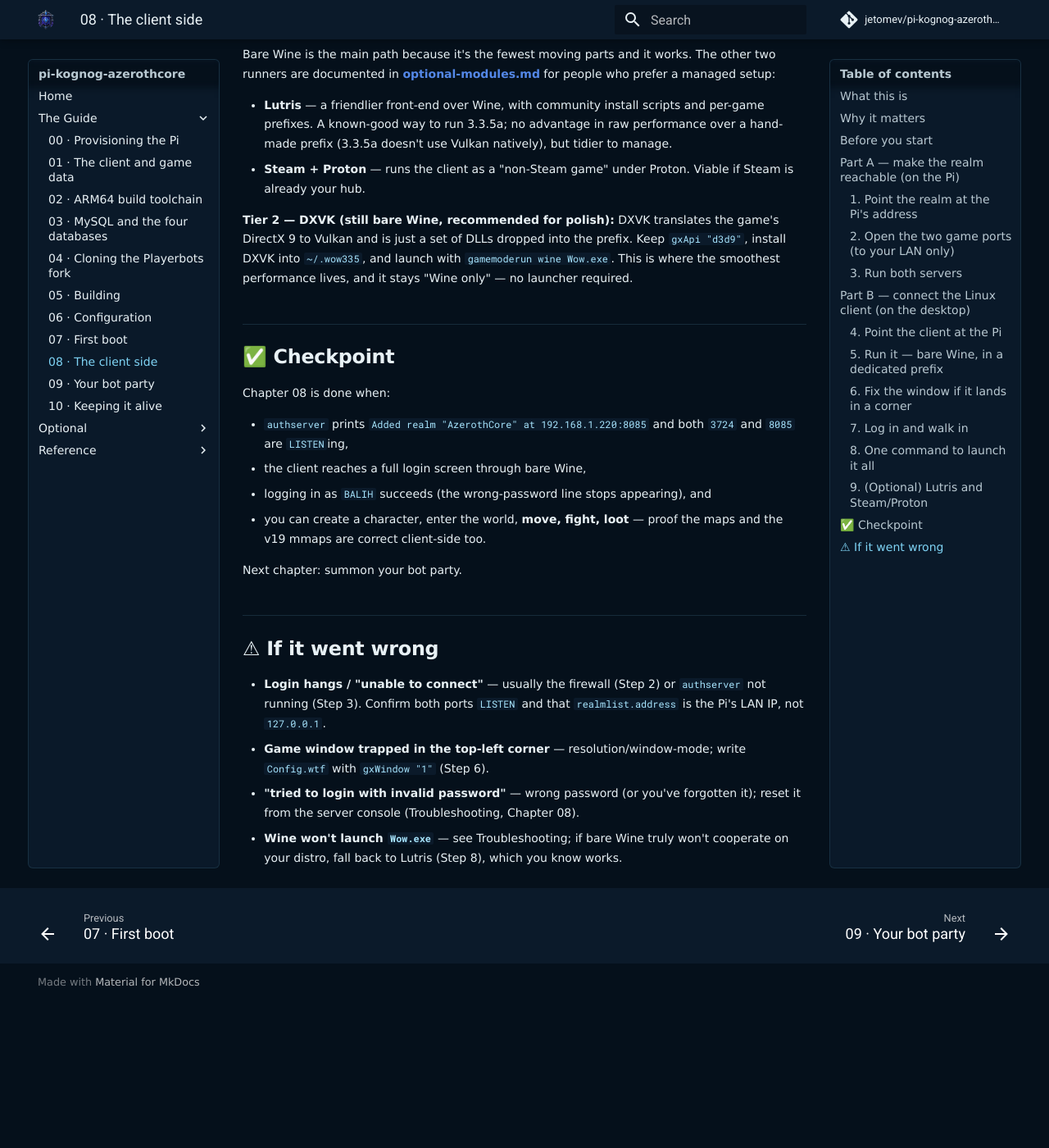
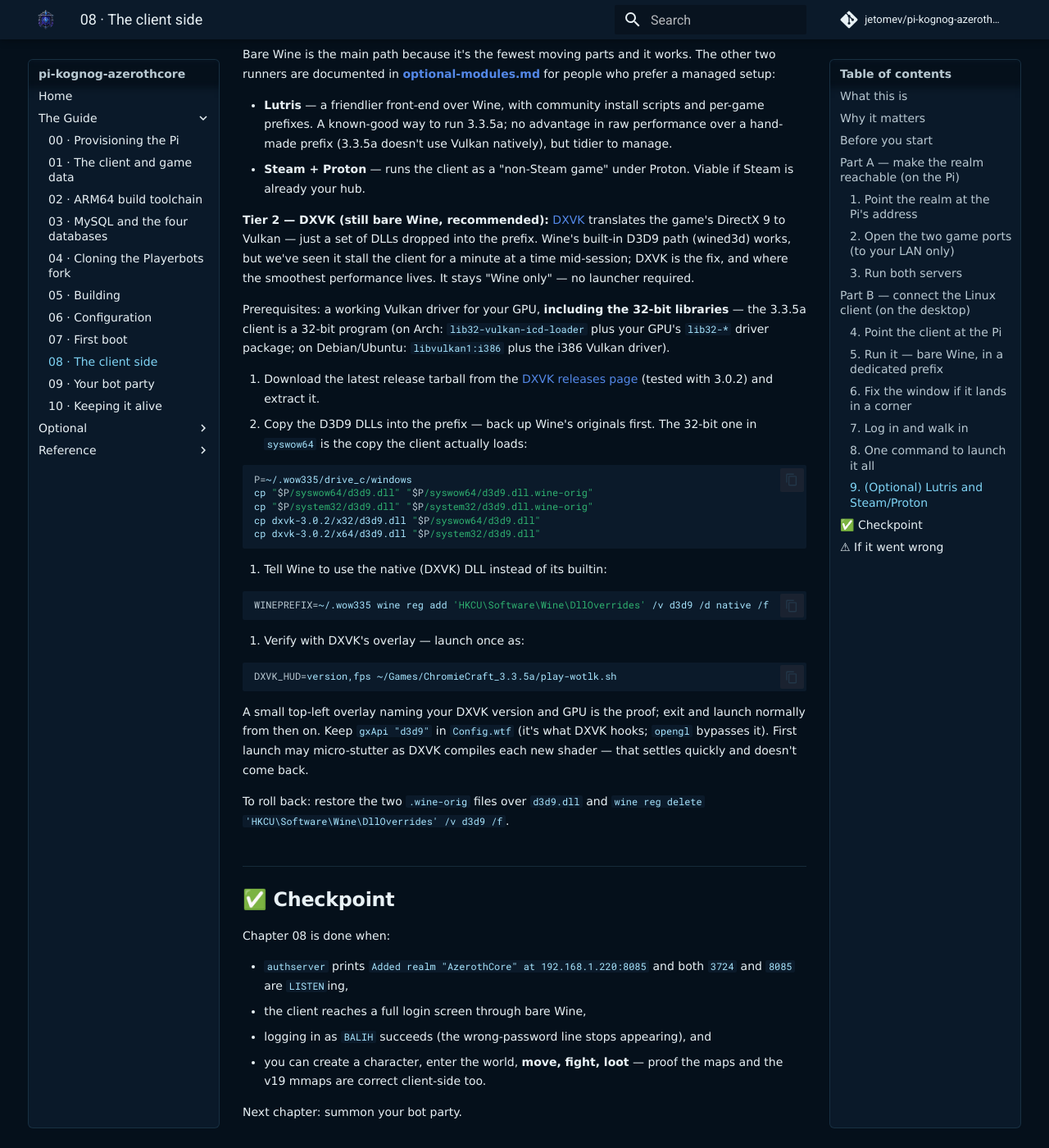
Before and after one commit to jetomev/pi-kognog-azerothcore, an MkDocs documentation site: the page built from docs/08-client-side.md, in a window 1280 px wide and 1400 px high, scrolled down 5205 px. Shown: the whole window at 82% size. Built offline with MkDocs 1.6.1 and Material for MkDocs 9.7.7, drawn with Linux system fonts in a browser that asks for light colours; comment, search, counter and statistics services are not loaded; before the commit the page ends 6425 px from its top, so only the background shows below that.

Commit message:
docs(ch08): write the real tier-2 DXVK recipe, tested live on 3.0.2
The tier-2 section promised "install DXVK into the prefix" with no steps.
Now it has them, exactly as performed: 32-bit Vulkan prerequisites (the
3.3.5a client is 32-bit, so syswow64/d3d9.dll is the copy that loads),
backup + copy of the DLLs, the d3d9=native registry override, DXVK_HUD
verification launch, shader-compile stutter note, and rollback.

Motivated by the field: wined3d stalled the client for a minute at a time
mid-session, twice in three days; DXVK 3.0.2 confirmed live via overlay.
Version reference bumped 2.5.3 -> 3.0.2. SOURCES.md gains a DXVK row.

Co-Authored-By: Claude Fable 5 <noreply@anthropic.com>

````diff
--- a/docs/08-client-side.md
+++ b/docs/08-client-side.md
@@ -260,10 +260,49 @@ prefer a managed setup:
 - **Steam + Proton** — runs the client as a "non-Steam game" under Proton. Viable if Steam
   is already your hub.
 
-**Tier 2 — DXVK (still bare Wine, recommended for polish):** DXVK translates the game's
-DirectX 9 to Vulkan and is just a set of DLLs dropped into the prefix. Keep `gxApi "d3d9"`,
-install DXVK into `~/.wow335`, and launch with `gamemoderun wine Wow.exe`. This is where
-the smoothest performance lives, and it stays "Wine only" — no launcher required.
+**Tier 2 — DXVK (still bare Wine, recommended):** [DXVK](https://github.com/doitsujin/dxvk)
+translates the game's DirectX 9 to Vulkan — just a set of DLLs dropped into the prefix. Wine's
+built-in D3D9 path (wined3d) works, but we've seen it stall the client for a minute at a time
+mid-session; DXVK is the fix, and where the smoothest performance lives. It stays "Wine
+only" — no launcher required.
+
+Prerequisites: a working Vulkan driver for your GPU, **including the 32-bit libraries** —
+the 3.3.5a client is a 32-bit program (on Arch: `lib32-vulkan-icd-loader` plus your GPU's
+`lib32-*` driver package; on Debian/Ubuntu: `libvulkan1:i386` plus the i386 Vulkan driver).
+
+1. Download the latest release tarball from the
+   [DXVK releases page](https://github.com/doitsujin/dxvk/releases) (tested with 3.0.2)
+   and extract it.
+2. Copy the D3D9 DLLs into the prefix — back up Wine's originals first. The 32-bit one in
+   `syswow64` is the copy the client actually loads:
+
+   ```bash
+   P=~/.wow335/drive_c/windows
+   cp "$P/syswow64/d3d9.dll" "$P/syswow64/d3d9.dll.wine-orig"
+   cp "$P/system32/d3d9.dll" "$P/system32/d3d9.dll.wine-orig"
+   cp dxvk-3.0.2/x32/d3d9.dll "$P/syswow64/d3d9.dll"
+   cp dxvk-3.0.2/x64/d3d9.dll "$P/system32/d3d9.dll"
+   ```
+
+3. Tell Wine to use the native (DXVK) DLL instead of its builtin:
+
+   ```bash
+   WINEPREFIX=~/.wow335 wine reg add 'HKCU\Software\Wine\DllOverrides' /v d3d9 /d native /f
+   ```
+
+4. Verify with DXVK's overlay — launch once as:
+
+   ```bash
+   DXVK_HUD=version,fps ~/Games/ChromieCraft_3.3.5a/play-wotlk.sh
+   ```
+
+   A small top-left overlay naming your DXVK version and GPU is the proof; exit and launch
+   normally from then on. Keep `gxApi "d3d9"` in `Config.wtf` (it's what DXVK hooks;
+   `opengl` bypasses it). First launch may micro-stutter as DXVK compiles each new shader —
+   that settles quickly and doesn't come back.
+
+To roll back: restore the two `.wine-orig` files over `d3d9.dll` and
+`wine reg delete 'HKCU\Software\Wine\DllOverrides' /v d3d9 /f`.
 
 ## ✅ Checkpoint
 
````
Also changed, not shown: docs/SOURCES.md (+1 -0 lines).
